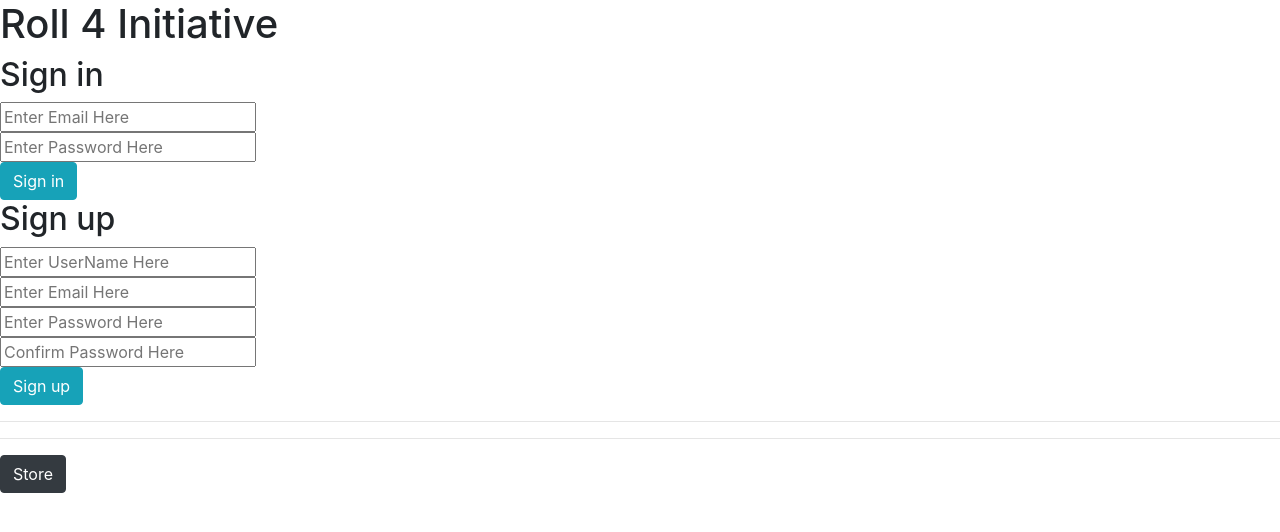
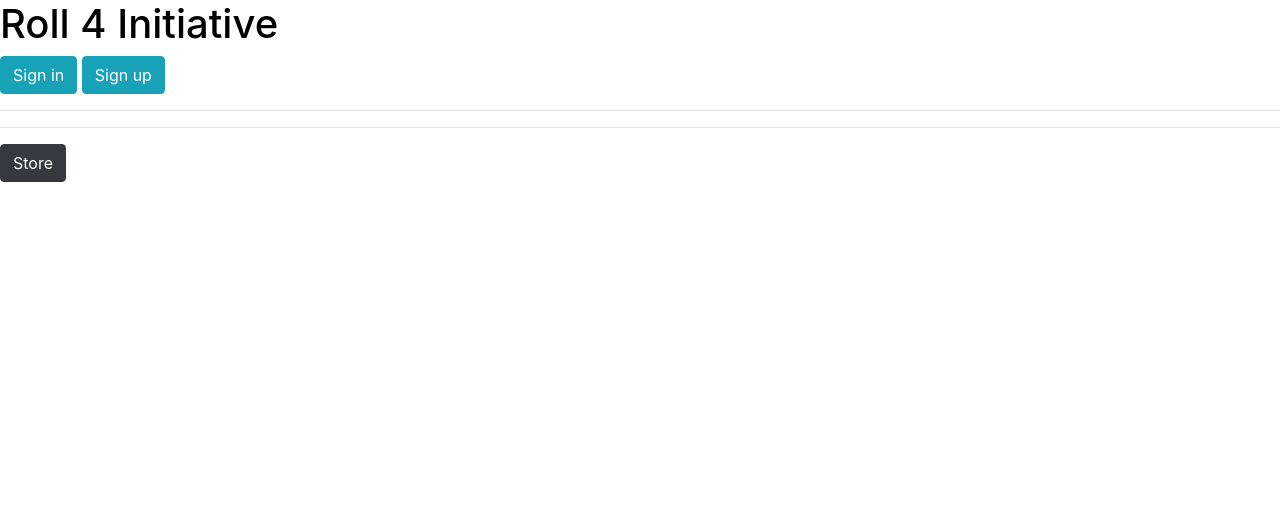
Before and after one commit to cmd08010/roll4-client, a website built with webpack: page index.html in a window 1280 px wide. Built offline with nearby package versions, Linux system fonts and the light colour scheme.

Commit message:
Add some styling to the front page and show and hide the sign in and sign up forms

```diff
--- a/assets/scripts/app.js
+++ b/assets/scripts/app.js
@@ -11,21 +11,34 @@ const store = require('./store')
 $(() => {
   // your JS code goes here
 
+  // user events
   $('#sign-in').on('submit', userEvents.onSignIn)
   $('#sign-up').on('submit', userEvents.onSignUp)
   $('#sign-out').on('click', userEvents.onSignOut)
+
+
+  // show sign up and sign in forms
+  $('#show-signin').on('click', () => $('#sign-in').toggle())
+  $('#show-signup').on('click', () => $('#sign-up').toggle())
+
+  // show change password form and then enable event listener
   $('#change-password-button').on('click', userEvents.onShowChangePasswordForm)
   $('.user-options').on('submit', '#change-password', userEvents.onChangePassword)
 
-  // show and hide
+  // show and hide user forms
   $('.user-signed-in').hide()
   $('#change-password').hide()
+  $('#sign-up').hide() // this will be shown on the sign up form button
+  $('#sign-in').hide() // this will be shown on the sign in form button
+
+
 
   // campaign event listeners
   $('.campaigns').hide()
   $('#create-campaign').on('submit', campaignEvents.onCreateCampaign)
   $('#show-campaigns').on('click', campaignEvents.onShowAllCampaigns)
 
+
   // delete once complete
   $('#store').on('click', () => {
     console.log(store)
--- a/assets/styles/index.scss
+++ b/assets/styles/index.scss
@@ -1 +1,8 @@
 @import '~bootstrap/scss/bootstrap';
+
+
+#home-link{
+  color: black;
+  text-decoration: none;
+
+}
--- a/index.html
+++ b/index.html
@@ -12,10 +12,12 @@
       <script src="public/application.js" type="text/javascript" charset="utf-8" defer></script>
     </head>
     <body>
-      <h1>Roll 4 Initiative</h1>
+      <h1><a href="/" id="home-link">Roll 4 Initiative</a></h1>
 
       <section id="message"></section>
       <section class="no-user">
+        <button class="btn btn-info" id="show-signin">Sign in</button>
+        <button class="btn btn-info" id="show-signup">Sign up</button>
         <form id="sign-in">
           <h2>Sign in </h2>
             <input type='email' name='credentials[email]' placeholder='Enter Email Here' required>
```
